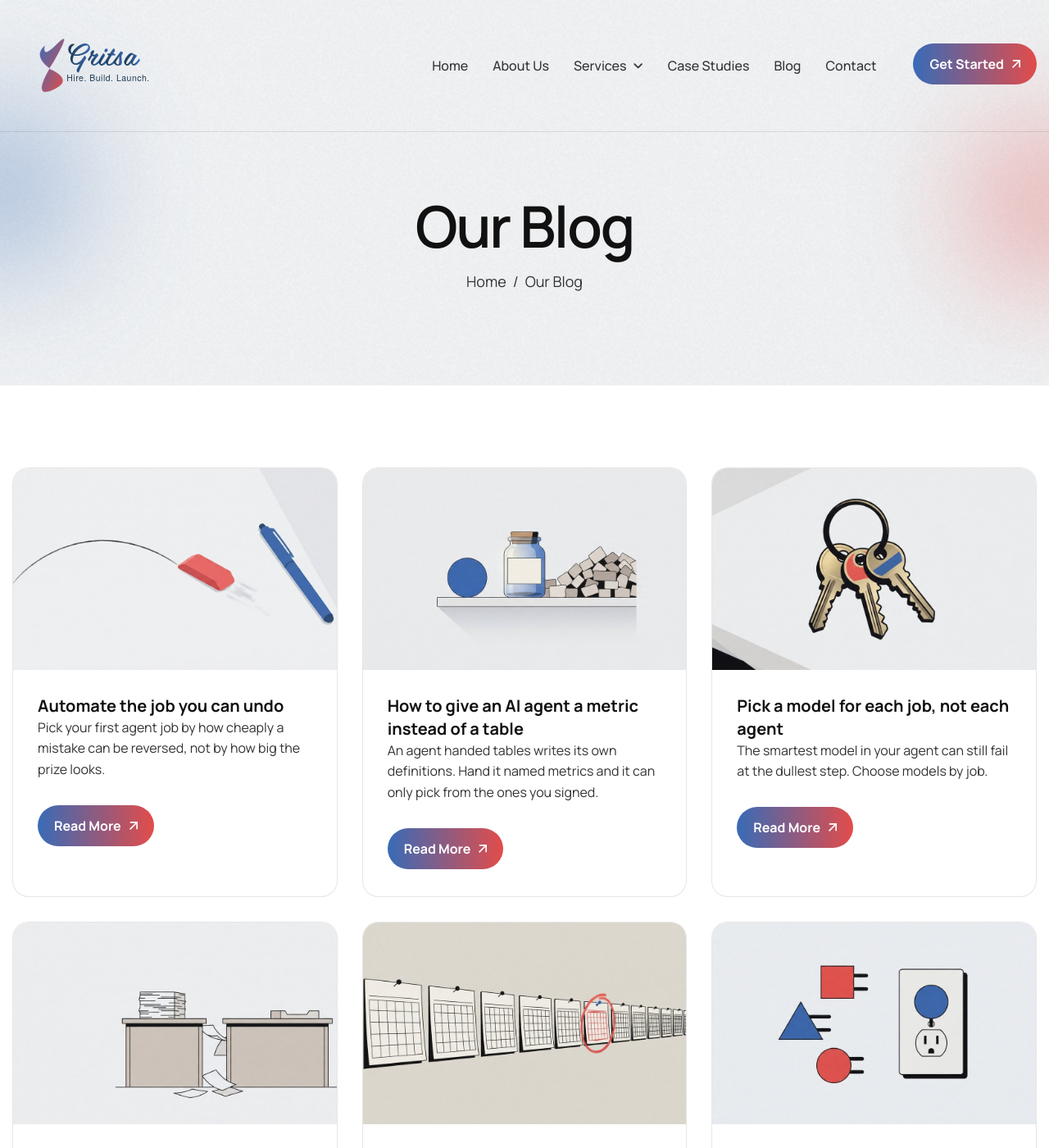
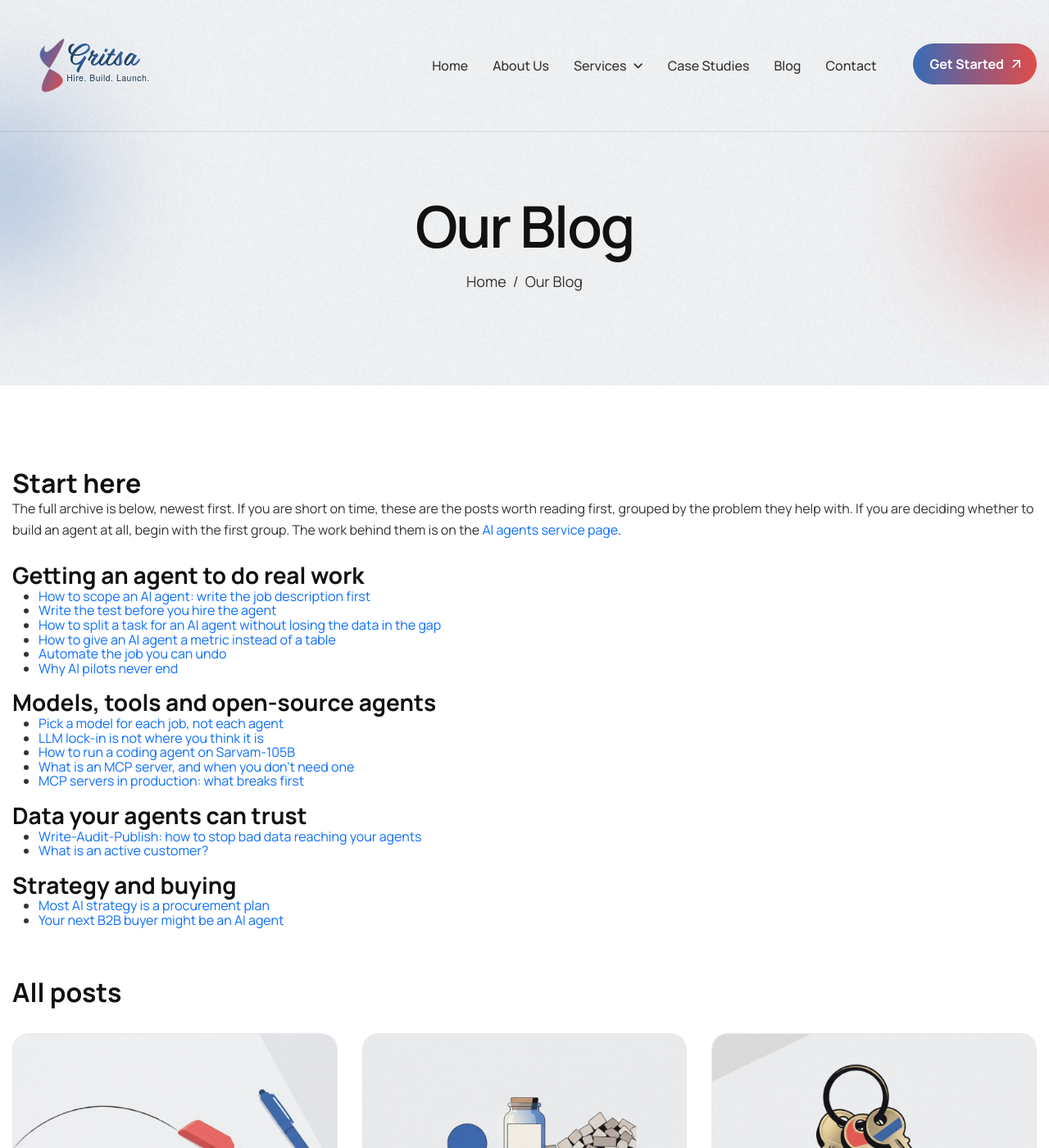
Before and after one commit to gritsa/www-gritsa.github.io, a Jekyll site: the page built from blog/index.html, in a window 1280 px wide and 1400 px high. Shown: the whole window at 82% size. Built offline with Jekyll 4.4.1, drawn with Linux system fonts in a browser that asks for light colours.

Commit message:
Blog index: Start here block grouping the best posts by problem, All posts heading

```diff
--- a/blog/index.html
+++ b/blog/index.html
@@ -6,6 +6,46 @@ title: Our Blog
 <div class="page-blog">
     <div class="container">
         <div class="row">
+            <div class="col-lg-12">
+                <section class="blog-start-here" aria-labelledby="start-here" style="margin-bottom:60px;">
+                    <h2 id="start-here">Start here</h2>
+                    <p>The full archive is below, newest first. If you are short on time, these are the posts worth reading first, grouped by the problem they help with. If you are deciding whether to build an agent at all, begin with the first group. The work behind them is on the <a href="{{ '/services/ai-agents/' | relative_url }}">AI agents service page</a>.</p>
+
+                    <h3>Getting an agent to do real work</h3>
+                    <ul>
+                        <li><a href="{% post_url 2026-10-21-how-to-scope-an-ai-agent %}">How to scope an AI agent: write the job description first</a></li>
+                        <li><a href="{% post_url 2026-10-12-write-the-test-before-you-hire-the-agent %}">Write the test before you hire the agent</a></li>
+                        <li><a href="{% post_url 2026-11-11-split-a-task-for-an-ai-agent %}">How to split a task for an AI agent without losing the data in the gap</a></li>
+                        <li><a href="{% post_url 2026-11-18-give-an-agent-a-metric %}">How to give an AI agent a metric instead of a table</a></li>
+                        <li><a href="{% post_url 2026-11-23-automate-the-job-you-can-undo %}">Automate the job you can undo</a></li>
+                        <li><a href="{% post_url 2026-11-10-why-ai-pilots-never-end %}">Why AI pilots never end</a></li>
+                    </ul>
+
+                    <h3>Models, tools and open-source agents</h3>
+                    <ul>
+                        <li><a href="{% post_url 2026-11-16-pick-a-model-for-each-job %}">Pick a model for each job, not each agent</a></li>
+                        <li><a href="{% post_url 2026-10-26-llm-lock-in-is-not-where-you-think-it-is %}">LLM lock-in is not where you think it is</a></li>
+                        <li><a href="{% post_url 2026-10-28-run-a-coding-agent-on-sarvam-105b %}">How to run a coding agent on Sarvam-105B</a></li>
+                        <li><a href="{% post_url 2026-11-04-what-is-an-mcp-server-and-when-you-dont-need-one %}">What is an MCP server, and when you don't need one</a></li>
+                        <li><a href="{% post_url 2026-10-07-mcp-servers-in-production-what-breaks-first %}">MCP servers in production: what breaks first</a></li>
+                    </ul>
+
+                    <h3>Data your agents can trust</h3>
+                    <ul>
+                        <li><a href="{% post_url 2026-10-13-write-audit-publish-for-agents %}">Write-Audit-Publish: how to stop bad data reaching your agents</a></li>
+                        <li><a href="{% post_url 2026-11-02-what-is-an-active-customer %}">What is an active customer?</a></li>
+                    </ul>
+
+                    <h3>Strategy and buying</h3>
+                    <ul>
+                        <li><a href="{% post_url 2026-10-19-most-ai-strategy-is-a-procurement-plan %}">Most AI strategy is a procurement plan</a></li>
+                        <li><a href="{% post_url 2026-10-06-your-next-b2b-buyer-might-be-an-ai-agent %}">Your next B2B buyer might be an AI agent</a></li>
+                    </ul>
+                </section>
+            </div>
+        </div>
+        <div class="row">
+            <div class="col-lg-12"><h2 id="all-posts" style="margin-bottom:30px;">All posts</h2></div>
             {% for post in site.posts %}
             <div class="col-lg-4 col-md-6">
                 <!-- Post Item Start -->
```
